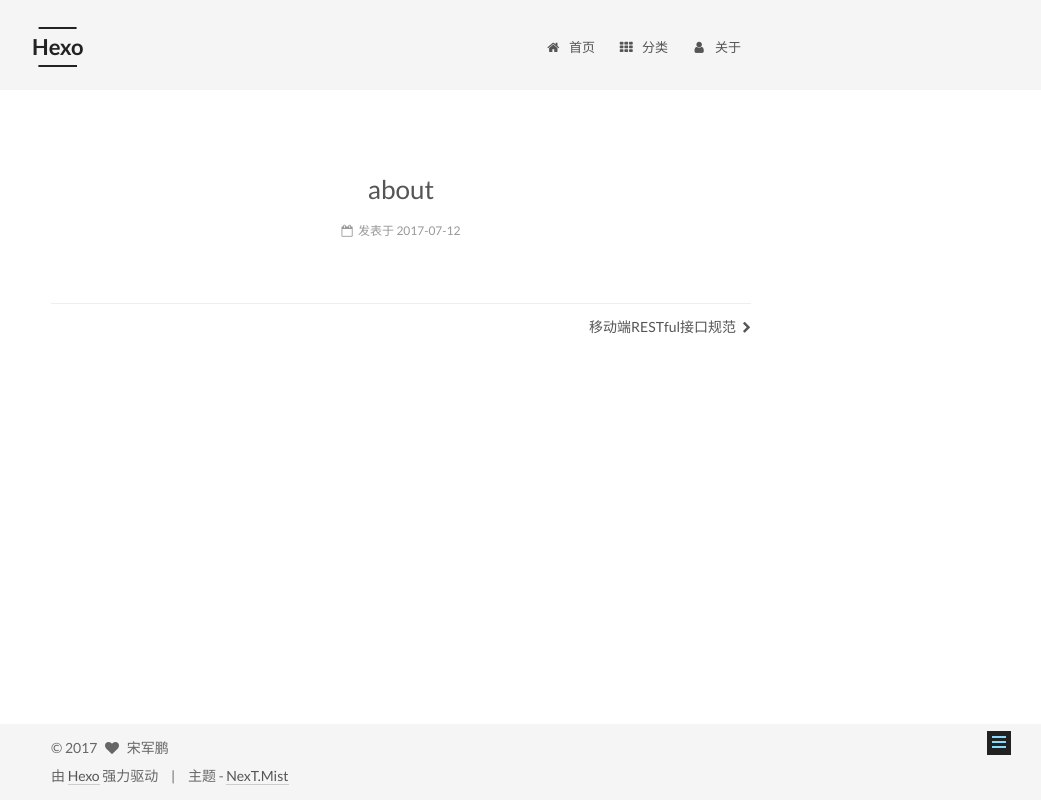
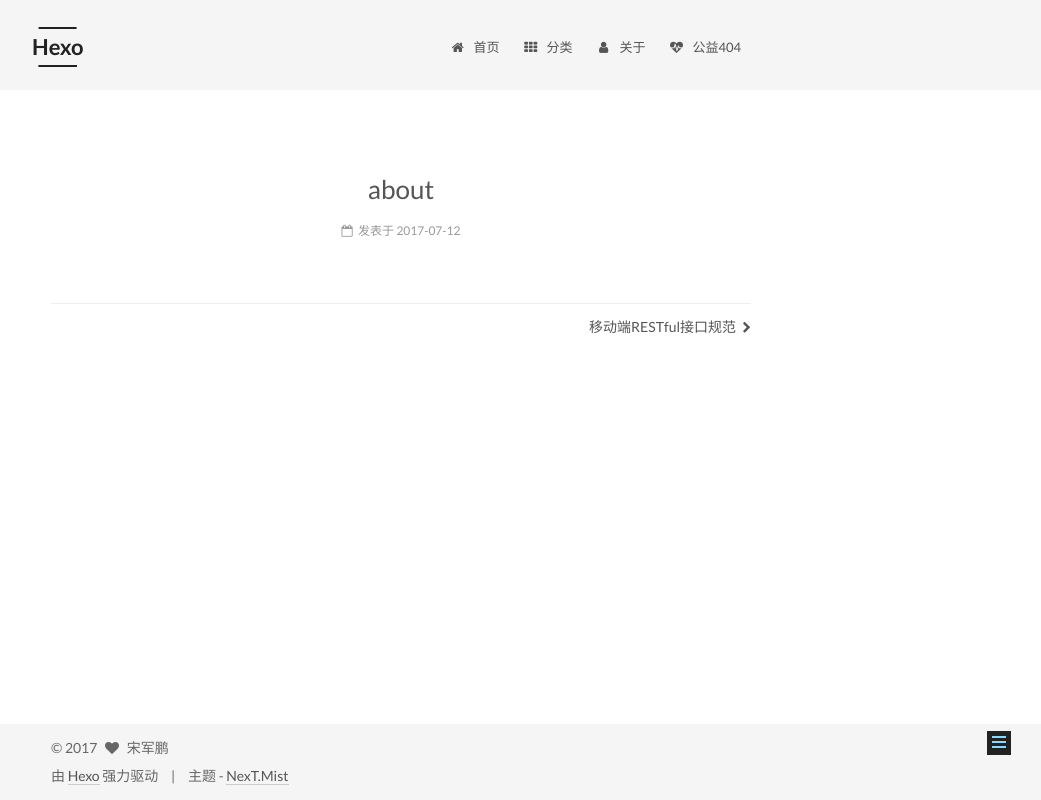
Before and after one commit to gitroc/gitroc.github.io, a plain HTML site: page 2017/07/12/about/index.html in a window 1280 px wide. Shown: the whole page, without its empty margins (239-1280 px from the left). Drawn offline with Linux system fonts and the light colour scheme.

Commit message:
Site updated: 2017-07-12 20:05:26

```diff
--- a/2017/07/12/about/index.html
+++ b/2017/07/12/about/index.html
@@ -223,6 +223,16 @@
               <i class="menu-item-icon fa fa-fw fa-user"></i> <br />
 
             关于
+          </a>
+        </li>
+
+
+        <li class="menu-item menu-item-commonweal">
+          <a href="/404.html" rel="section">
+
+              <i class="menu-item-icon fa fa-fw fa-heartbeat"></i> <br />
+
+            公益404
           </a>
         </li>
 
--- a/css/main.css
+++ b/css/main.css
@@ -1677,7 +1677,7 @@ pre .javascript .function {
   width: 4px;
   height: 4px;
   border-radius: 50%;
-  background: #a737d5;
+  background: #c4ffed;
 }
 .links-of-blogroll {
   font-size: 13px;
```
Also changed, not shown: 2017/07/12/移动端RESTful接口规范/index.html (+10 -0 lines), archives/2017/07/index.html (+10 -0 lines), archives/2017/index.html (+10 -0 lines), archives/index.html (+10 -0 lines), index.html (+10 -0 lines), tags/技术规范/index.html (+10 -0 lines).
